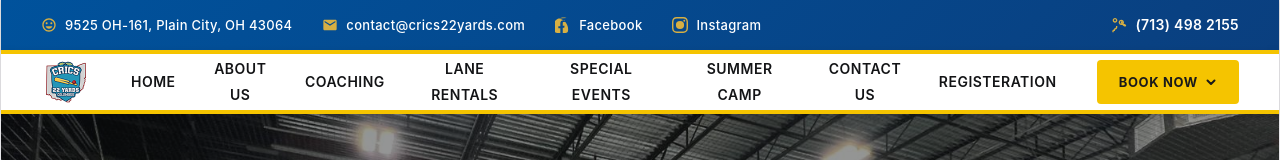
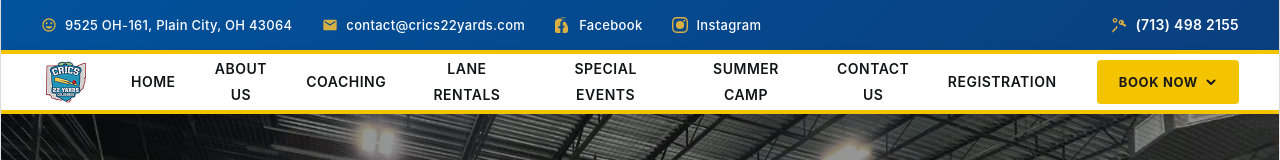
Before and after one commit to Project123margam360/crics22yards, a React (Vite) app: page / in a window 1280 px wide. Shown: the top 160 px of the page. Built offline with nearby package versions, Linux system fonts and the light colour scheme.

Commit message:
Refactor Header component and update links

```diff
--- a/src/components/Header.jsx
+++ b/src/components/Header.jsx
@@ -40,7 +40,7 @@
           <Link to="/special-events" onClick={closeMobileMenu}>Special Events</Link>
           <Link to="/summer-camp" onClick={closeMobileMenu}>Summer Camp</Link>
           <Link to="/contact-us" onClick={closeMobileMenu}>Contact Us</Link>
-          <Link to="/registeration" onClick={closeMobileMenu}>Registeration</Link>
+          <Link to="/registration" onClick={closeMobileMenu}>Registration</Link>
         </div>
 
         <div className="drop-wrap">
```
